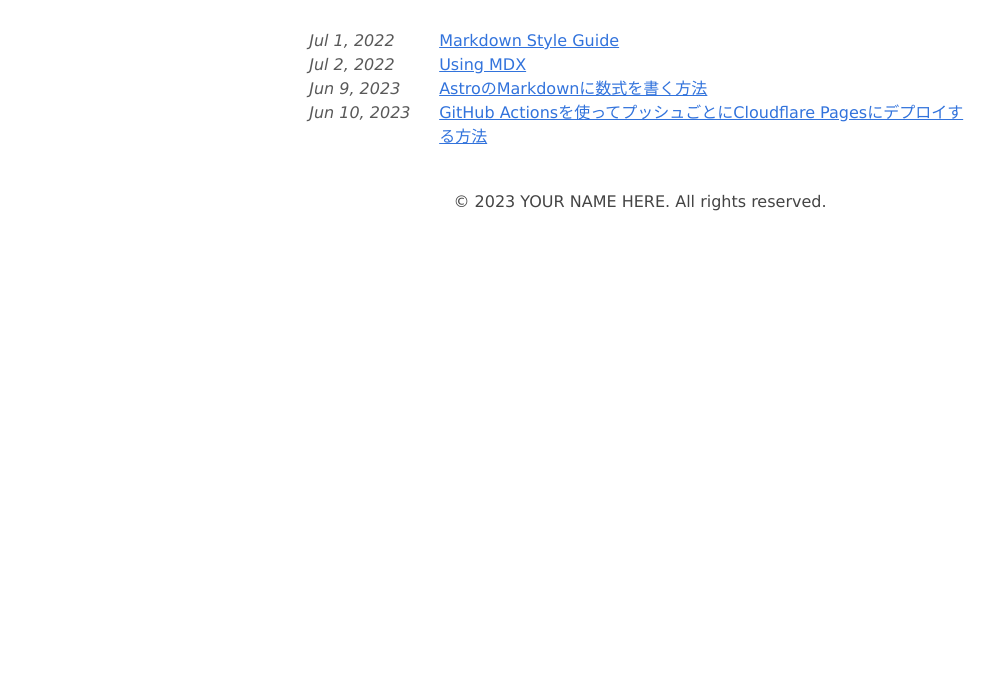
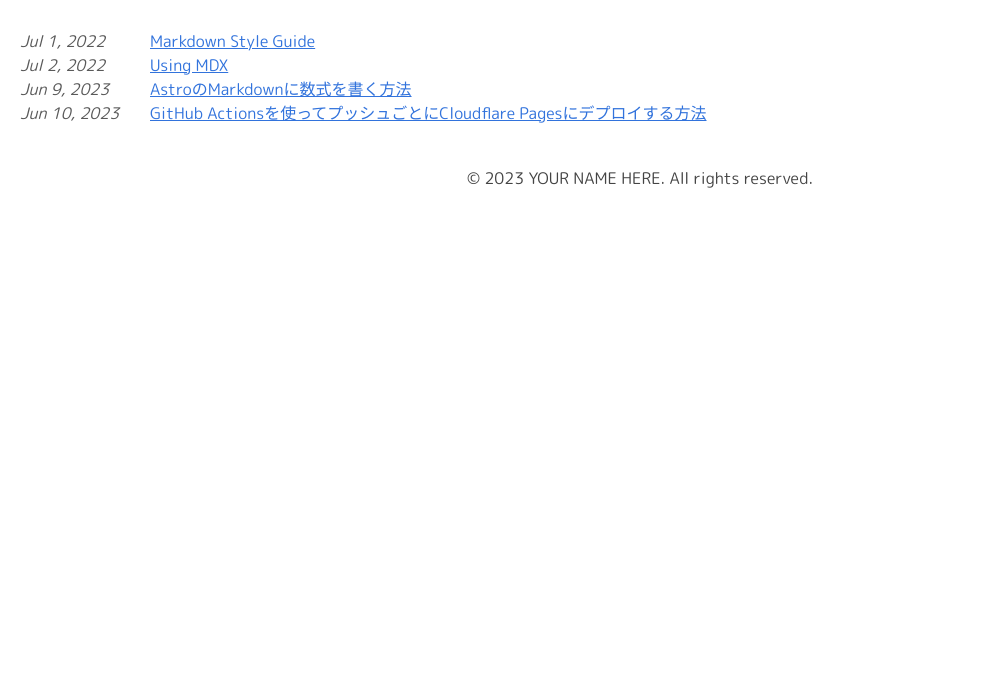
Before and after one commit to yken2257/blog, an Astro site: page /blog in a window 1280 px wide. Shown: the part 107-800 px from the top of the page, without its empty margins (0-1000 px from the left). Built offline with nearby package versions, Linux system fonts and the light colour scheme; Astro itself is replaced by a stand-in of ours; some packages are replaced by stand-ins of ours.

Commit message:
change font

```diff
--- a/package.json
+++ b/package.json
@@ -13,6 +13,7 @@
     "@astrojs/mdx": "^0.19.5",
     "@astrojs/rss": "^2.4.3",
     "@astrojs/sitemap": "^1.3.2",
+    "@fontsource/m-plus-rounded-1c": "^5.0.3",
     "astro": "^2.5.6",
     "rehype-katex": "^6.0.3",
     "remark-math": "^5.1.1"
--- a/src/layouts/BlogPost.astro
+++ b/src/layouts/BlogPost.astro
@@ -1,5 +1,6 @@
 ---
 import type { CollectionEntry } from 'astro:content';
+import '@fontsource/m-plus-rounded-1c/400.css';
 import BaseHead from '../components/BaseHead.astro';
 import Header from '../components/Header.astro';
 import Footer from '../components/Footer.astro';
--- a/src/pages/blog/index.astro
+++ b/src/pages/blog/index.astro
@@ -5,6 +5,7 @@
 import { SITE_TITLE, SITE_DESCRIPTION } from '../../consts';
 import { getCollection } from 'astro:content';
 import FormattedDate from '../../components/FormattedDate.astro';
+import '@fontsource/m-plus-rounded-1c/400.css';
 
 const posts = (await getCollection('blog')).sort(
 	(a, b) => a.data.pubDate.valueOf() - b.data.pubDate.valueOf()
--- a/src/pages/index.astro
+++ b/src/pages/index.astro
@@ -3,6 +3,7 @@
 import Header from '../components/Header.astro';
 import Footer from '../components/Footer.astro';
 import { SITE_TITLE, SITE_DESCRIPTION } from '../consts';
+import '@fontsource/m-plus-rounded-1c/400.css';
 ---
 
 <!DOCTYPE html>
--- a/src/styles/global.css
+++ b/src/styles/global.css
@@ -4,10 +4,10 @@
   License MIT: https://github.com/HermanMartinus/bearblog/blob/master/LICENSE.md
  */
 body {
-	font-family: Verdana, sans-serif;
+	font-family: 'M PLUS Rounded 1c', sans-serif;
 	margin: auto;
 	padding: 20px;
-	max-width: 65ch;
+	max-width: 130ch;
 	text-align: left;
 	background-color: #fff;
 	word-wrap: break-word;
```
Also changed, not shown: 1 other file.
